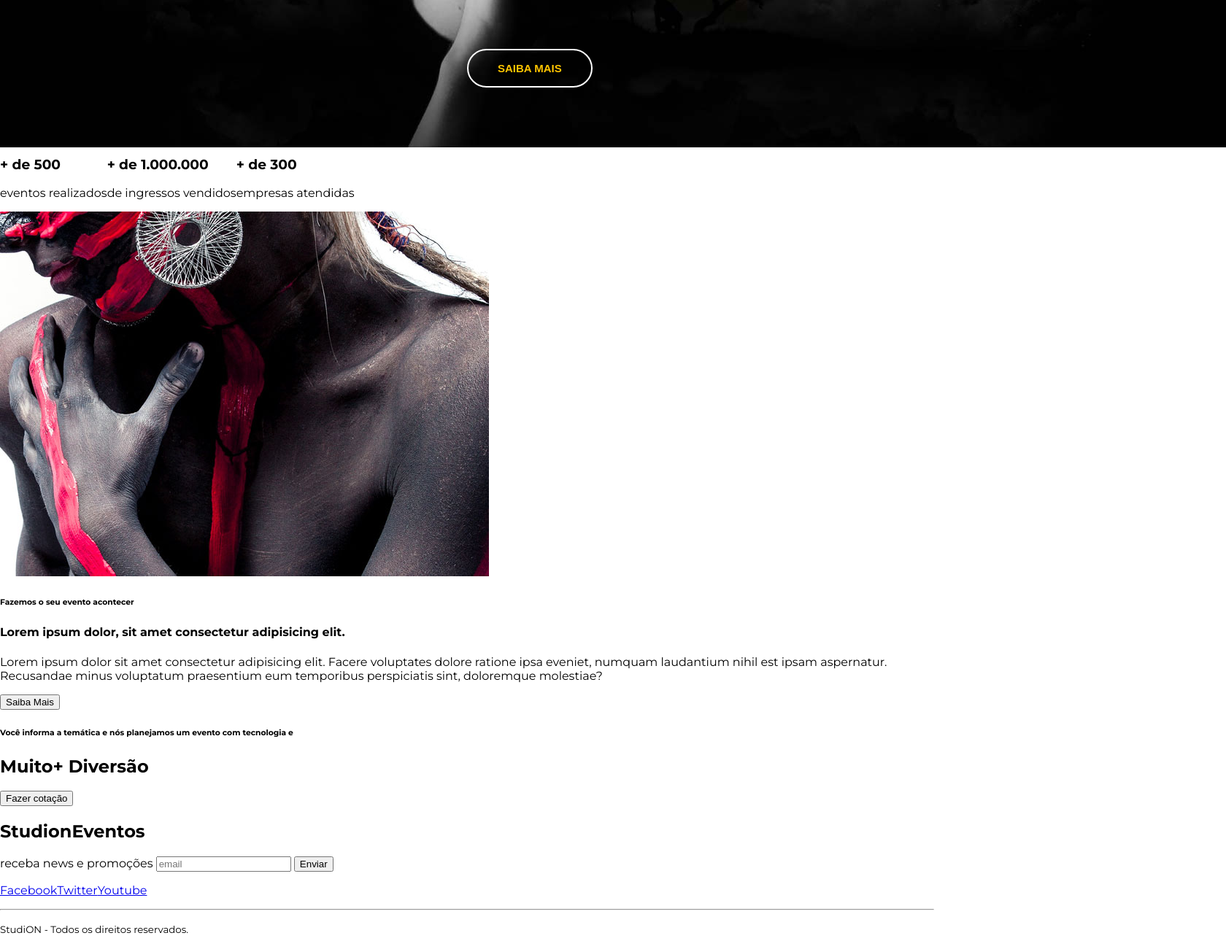
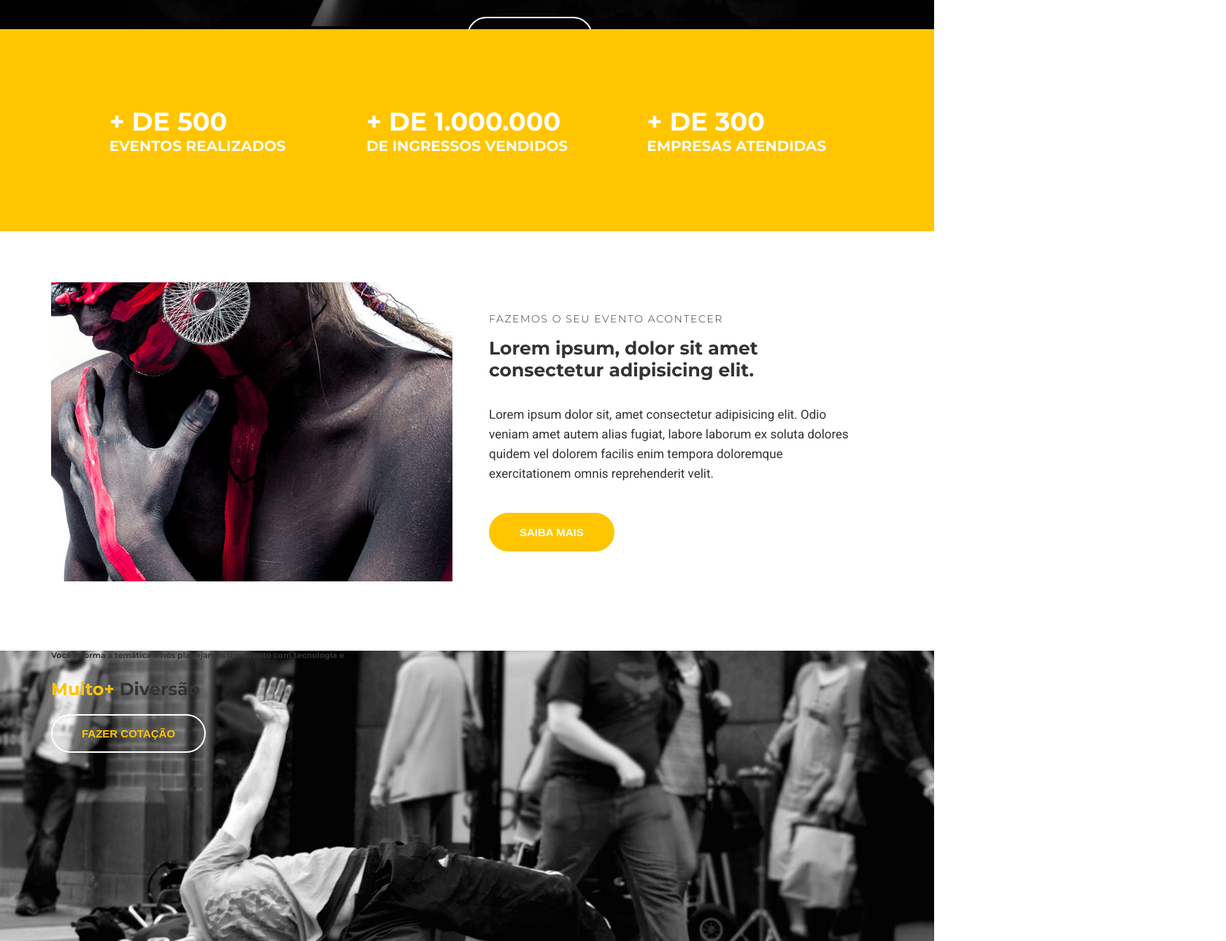
Before and after one commit to zMateusReis/Studion, a website: page src/index.html in a window 1280 px wide. Shown: the part 621-1911 px from the top of the page at 73% size, 1680 px wide, since content can reach past the window. Drawn offline with Linux system fonts and the light colour scheme.

Commit message:
feat(main): estilization

```diff
--- a/src/index.html
+++ b/src/index.html
@@ -3,19 +3,20 @@
   <head>
     <meta charset="UTF-8" />
     <meta name="viewport" content="width=device-width, initial-scale=1.0" />
+    <link rel="stylesheet" href="style.css" />
     <title>Studion</title>
-    <link rel="stylesheet" href="style.css" />
   </head>
 
   <body>
     <nav class="navbar">
+      <div class="container navbar__container">
         <h1 class="logo-studion">
           Studi<span class="copy--primary">on</span>
           <span class="logo-studion__subtitle">Eventos</span>
         </h1>
         <ul class="navbar__links">
           <li>
-          <a href="#empresa" target="_blank"> Empresa </a>
+            <a href="#empresa"> Empresa </a>
           </li>
           <li>
             <a href="#eventos"> Eventos </a>
@@ -27,79 +28,93 @@
             <a href="#depoimentos"> Depoimentos </a>
           </li>
           <li>
-          <a href="#contato"> Contatos </a>
+            <a href="#contatos"> Contatos </a>
           </li>
         </ul>
+      </div>
     </nav>
 
     <header>
       <div id="slider">
         <div class="slide">
           <img
-            class="slide__background--image"
+            class="slide__background-image"
             src="./images/banner.jpg"
             alt="Studion Banner"
           />
           <div class="slide__copy">
             <h6>
               <span class="copy--primary">Próximo evento</span> - Dia 25 de
-              setembro às 19H
+              setembro às 19h
             </h6>
             <h2><span class="copy--primary">Creative</span> Minds</h2>
-            <button class="btn btnc--slide">Saiba Mais</button>
+            <button class="btn btn--slide">Saiba Mais</button>
           </div>
         </div>
       </div>
     </header>
 
     <main>
-      <section>
-        <ul>
+      <section id="counter">
+        <ul class="container counter__container">
           <li>
-            <h3>+ de 500</h3>
-            eventos realizados
+            <h3>
+              + de 500
+              <small> eventos realizados </small>
+            </h3>
           </li>
           <li>
-            <h3>+ de 1.000.000</h3>
-            de ingressos vendidos
+            <h3>
+              + de 1.000.000
+              <small> de ingressos vendidos </small>
+            </h3>
           </li>
           <li>
-            <h3>+ de 300</h3>
-            empresas atendidas
+            <h3>
+              + de 300
+              <small> empresas atendidas </small>
+            </h3>
           </li>
         </ul>
       </section>
 
-      <section>
-        <div>
-          <img src="images/institutional.jpg" alt="" />
+      <section class="container institutional">
+        <img
+          class="institutional__image"
+          src="./images/institutional.jpg"
+          alt="Studion institutional"
+        />
+        <div class="institutional__copy">
           <h6>Fazemos o seu evento acontecer</h6>
-          <h4>Lorem ipsum dolor, sit amet consectetur adipisicing elit.</h4>
+          <h4>Lorem ipsum, dolor sit amet consectetur adipisicing elit.</h4>
           <p>
-            Lorem ipsum dolor sit amet consectetur adipisicing elit. Facere
-            voluptates dolore ratione ipsa eveniet, numquam laudantium nihil est
-            ipsam aspernatur. Recusandae minus voluptatum praesentium eum
-            temporibus perspiciatis sint, doloremque molestiae?
+            Lorem ipsum dolor sit, amet consectetur adipisicing elit. Odio
+            veniam amet autem alias fugiat, labore laborum ex soluta dolores
+            quidem vel dolorem facilis enim tempora doloremque exercitationem
+            omnis reprehenderit velit.
           </p>
-          <button>Saiba Mais</button>
+          <button class="btn btn--institutional">Saiba Mais</button>
         </div>
       </section>
 
-      <section>
-        <div>
+      <section class="quote">
+        <div class="container quote__container">
+          <div class="quote__copy">
             <h6>
-            Você informa a temática e nós planejamos um evento com tecnologia e
+              Você informa a temática e nós planejamos um evento com tecnologia
+              e
             </h6>
-          <h2><span>Muito+ </span>Diversão</h2>
-          <button>Fazer cotação</button>
+            <h2><span class="copy--primary">Muito+ </span>Diversão</h2>
+            <button class="btn btn--quote">Fazer cotação</button>
+          </div>
         </div>
       </section>
     </main>
 
     <footer>
       <h2>Studi<span>on</span><span>Eventos</span></h2>
-      <form action="">
-        <label for="">receba news e promoções</label>
+      <form>
+        <label>receba news e promoções</label>
         <input type="email" placeholder="email" />
         <button type="submit">Enviar</button>
       </form>
--- a/src/style.css
+++ b/src/style.css
@@ -1,4 +1,4 @@
-@import url("https://fonts.googleapis.com/css2?family=Montserrat:wght@300;400;700;900&display=swap");
+@import url("https://fonts.googleapis.com/css2?family=Montserrat:wght@300;400;500;700;900&family=Roboto&display=swap");
 
 * {
   box-sizing: border-box;
@@ -7,13 +7,26 @@
 :root {
   font-family: "Montserrat", sans-serif;
   font-size: 16px;
+  --color-copy: #333;
   --color-primary: #ffc500;
   --default-padding: 1rem;
+  color: var(--color-copy);
 }
 
 body {
   margin: 0;
   padding-top: 7.75rem;
+}
+
+header,
+main,
+footer {
+  overflow-x: hidden;
+}
+
+.container {
+  max-width: 1140px;
+  margin: 0 auto;
 }
 
 ul {
@@ -22,23 +35,24 @@ ul {
   padding-left: 0;
 }
 
-/* ESTILIZAÇÃO DA NAVBAR */
-
 .navbar {
   position: fixed;
   z-index: 1;
+  top: 0;
+  left: 0;
+  width: 100%;
+  background-color: #000; /* vermelho / verde / azul / transparência - 0 - F */
+  color: #fff;
+}
+
+.navbar__container {
   display: grid;
   grid-template-columns: 1fr 9fr;
   align-items: center;
-  top: 0;
-  left: 0;
 
   width: 100vw;
   height: 7.75rem;
   padding: 0 1rem;
-
-  background-color: #000;
-  color: #fff;
 }
 
 .navbar__links {
@@ -78,8 +92,6 @@ ul {
   color: var(--color-primary);
 }
 
-/* ESTILIZAÇÃO DO HEADER */
-
 #slider {
   background-color: #000;
   color: #fff;
@@ -87,7 +99,7 @@ ul {
 
 .slide {
   position: relative;
-  height: calc(100vh - 7.75rem);
+  /*height: calc(100vh - 7.75rem);*/
 }
 
 .slide__background-image {
@@ -113,6 +125,7 @@ ul {
 .slide__copy h2 {
   font-size: 6.25rem;
   text-transform: uppercase;
+  line-height: 6.25rem;
 }
 
 .slide__copy h2 span {
@@ -129,13 +142,87 @@ ul {
   font-size: 0.9375rem;
   font-weight: 700;
   text-transform: uppercase;
-  transition: 0.5s all ease;
+  transition: 0.3s all ease;
 }
 
 .btn:hover,
 .btn:active,
-.btn:focus {
+.btn:focus,
+.btn--institutional {
   border-color: var(--color-primary);
   background-color: var(--color-primary);
   color: #fff;
 }
+
+#counter {
+  background-color: var(--color-primary);
+  color: #fff;
+  text-transform: uppercase;
+}
+
+.counter__container {
+  display: grid;
+  grid-template-columns: repeat(auto-fill, minmax(300px, 1fr));
+  place-items: center;
+  padding: 4.375rem 1rem;
+}
+
+.counter__container h3 {
+  font-size: 2.1875rem;
+}
+
+.counter__container h3 small {
+  display: block;
+  font-size: 1.25rem;
+}
+
+.institutional {
+  display: grid;
+  grid-template-columns: auto auto;
+  gap: 3.125rem;
+  align-items: center;
+  padding: 4.375rem 0;
+}
+
+.institutional__image {
+  max-width: 550px;
+}
+
+.institutional__copy {
+  padding: 0 1.875rem 0 0;
+}
+
+.institutional__copy h6 {
+  font-size: 0.875rem;
+  font-weight: 300;
+  letter-spacing: 0.1rem;
+  text-transform: uppercase;
+  margin: 0;
+}
+
+.institutional__copy h4 {
+  font-size: 1.5625rem;
+  margin-top: 1rem;
+}
+
+.institutional p {
+  font-family: "Roboto", sans-serif;
+  font-size: 1.0625rem;
+  line-height: 1.6875rem;
+  margin-bottom: 2.5rem;
+}
+
+.btn--institutional:hover {
+  color: var(--color-copy);
+  background: unset;
+  box-shadow: 0 1rem 1rem #0006;
+}
+
+.quote {
+  background-image: url(./images/parallax.jpg);
+  min-height: 80vh;
+  background-attachment: fixed;
+  background-repeat: no-repeat;
+  background-size: cover;
+  background-position: center;
+}
```
Lines whose indentation alone changed are shown as unchanged.
